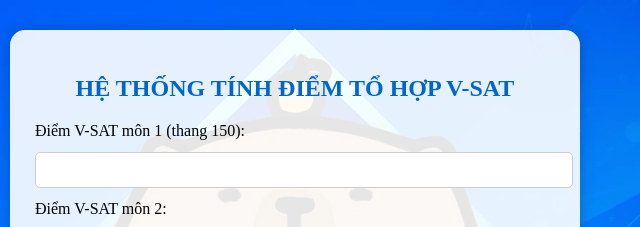
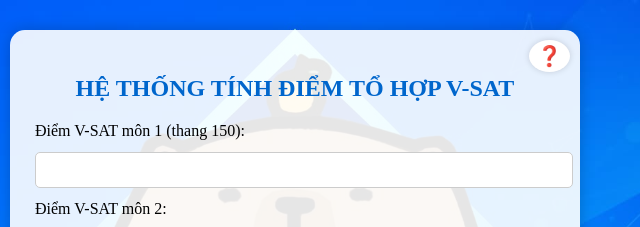
Before and after one commit to HonNgimm/He_Thong_Tinh_Diem_CTU, a plain HTML site: page index.html in a window 1280 px wide. Shown: the top 227 px of the page, 345-985 px from the left. Drawn offline with Linux system fonts and the light colour scheme.

Commit message:
index.html
Signed-off-by: Đặng Hoàng Nghiêm <109457903+HonNgimm@users.noreply.github.com>

```diff
--- a/index.html
+++ b/index.html
@@ -14,7 +14,27 @@
       background-size: cover;
     }
 
+    .faq-link {
+  position: absolute;
+  top: 20px;
+  right: 30px;
+  font-size: 24px;
+  text-decoration: none;
+  color: #0066cc;
+  background: white;
+  border-radius: 50%;
+  padding: 4px 10px;
+  box-shadow: 0 0 6px rgba(0,0,0,0.1);
+  transition: background 0.3s;
+}
+
+.faq-link:hover {
+  background: #e6f0ff;
+}
+
+
 .box {
+  position: relative; /* Đảm bảo có */
   background: rgba(255, 255, 255, 0.9);
   padding: 25px;
   max-width: 520px;
@@ -22,6 +42,27 @@
   border-radius: 15px;
   box-shadow: 0 0 15px rgba(0,0,0,0.2);
 }
+
+.faq-link {
+  position: absolute;
+  top: 10px;
+  right: 10px;
+  font-size: 20px;
+  text-decoration: none;
+  color: #d63384; /* Màu hồng nổi bật */
+  background: white;
+  border-radius: 50%;
+  padding: 4px 8px;
+  box-shadow: 0 0 6px rgba(0,0,0,0.15);
+  transition: background 0.3s, transform 0.2s;
+  z-index: 10;
+}
+
+.faq-link:hover {
+  background: #ffe6f0;
+  transform: scale(1.1);
+}
+
 
     h2 {
       color: #0066cc;
@@ -69,6 +110,13 @@
 </head>
 <body>
   <div class="box">
+    <a href="https://docs.google.com/spreadsheets/d/1ycWJZnvW822vo_qjQ1gJDPAjqWKDVsweNUKNYCYBaQM/edit?gid=212231679#gid=212231679"
+    target="_blank"
+    class="faq-link"
+    title="Xem Câu hỏi thường gặp (FAQ)">
+   ❓
+  </a>
+
     <h2>HỆ THỐNG TÍNH ĐIỂM TỔ HỢP V-SAT</h2>
 
     <label>Điểm V-SAT môn 1 (thang 150):</label>
@@ -118,7 +166,7 @@
   </div>
 
   <script>
-    const quyTac1 = [
+    const quyTacdemo = [
       { a: 130, b: 150, c: 9.5, d: 10.0 },
       { a: 115, b: 130, c: 9.0, d: 9.5 },
       { a: 100, b: 115, c: 8.0, d: 9.0 },
@@ -221,6 +269,7 @@
   const hb3 = parseFloat(document.getElementById("hb3").value);
   const khuVuc = document.getElementById("khuvucHB").value;
   const output = document.getElementById("outputHB");
+
   const diemHB1 = noiSuy(hb1, quyTacHB);
   const diemHB2 = noiSuy(hb2, quyTacHB);
   const diemHB3 = noiSuy(hb3, quyTacHB);
```
Lines whose indentation alone changed are shown as unchanged.
